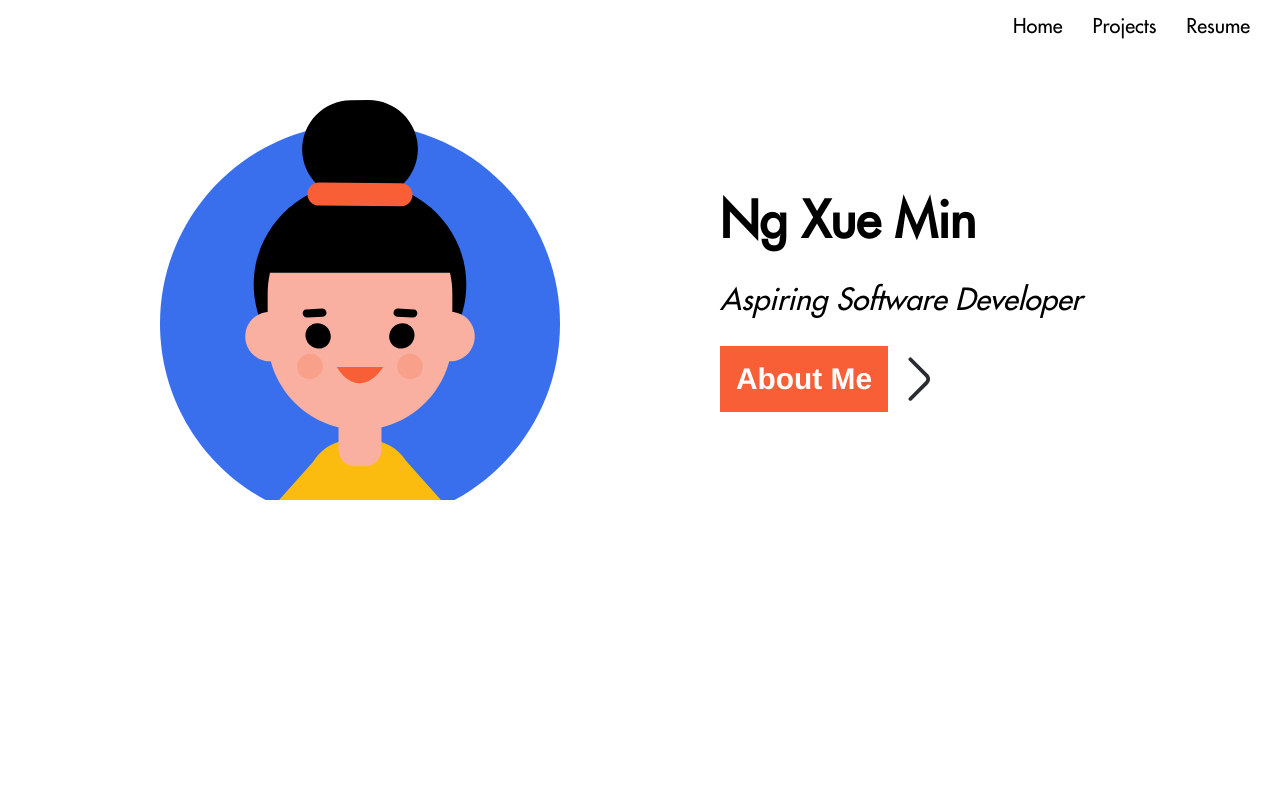
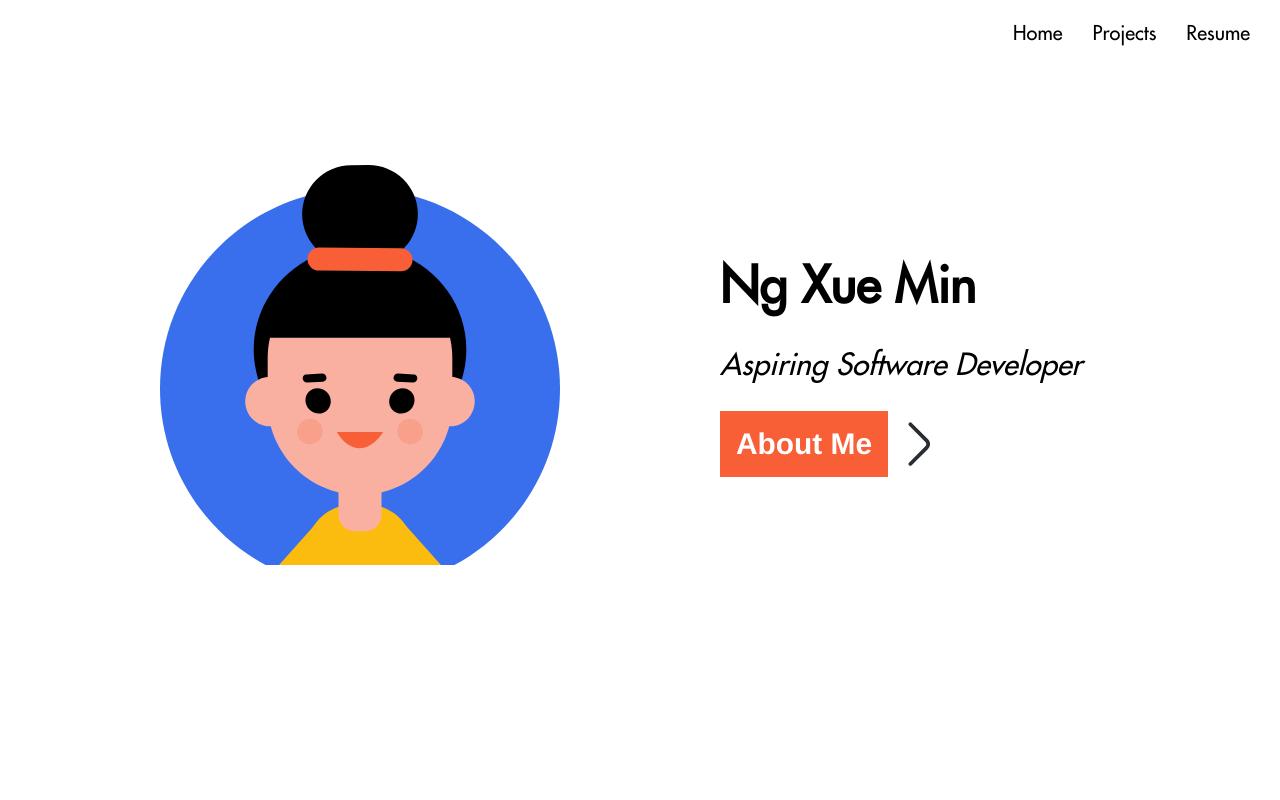
Before and after one commit to xueminzzz/My-Portfolio-Website, a Next.js app: page / in a window 1280 px wide. Shown: the top 800 px of the page. Built offline with nearby package versions, Linux system fonts and the light colour scheme.

Commit message:
fucking sidebar

```diff
--- a/app/components/navbar/navbar-desktop/index.module.css
+++ b/app/components/navbar/navbar-desktop/index.module.css
@@ -5,8 +5,8 @@
 }
 
 .navbar {
-    position: fixed;
-    margin-top: 5rem;
+    /* position: fixed; */
+    /* margin-top: 5rem; */
     width: 100%;
     background-color: white;
 }
```
